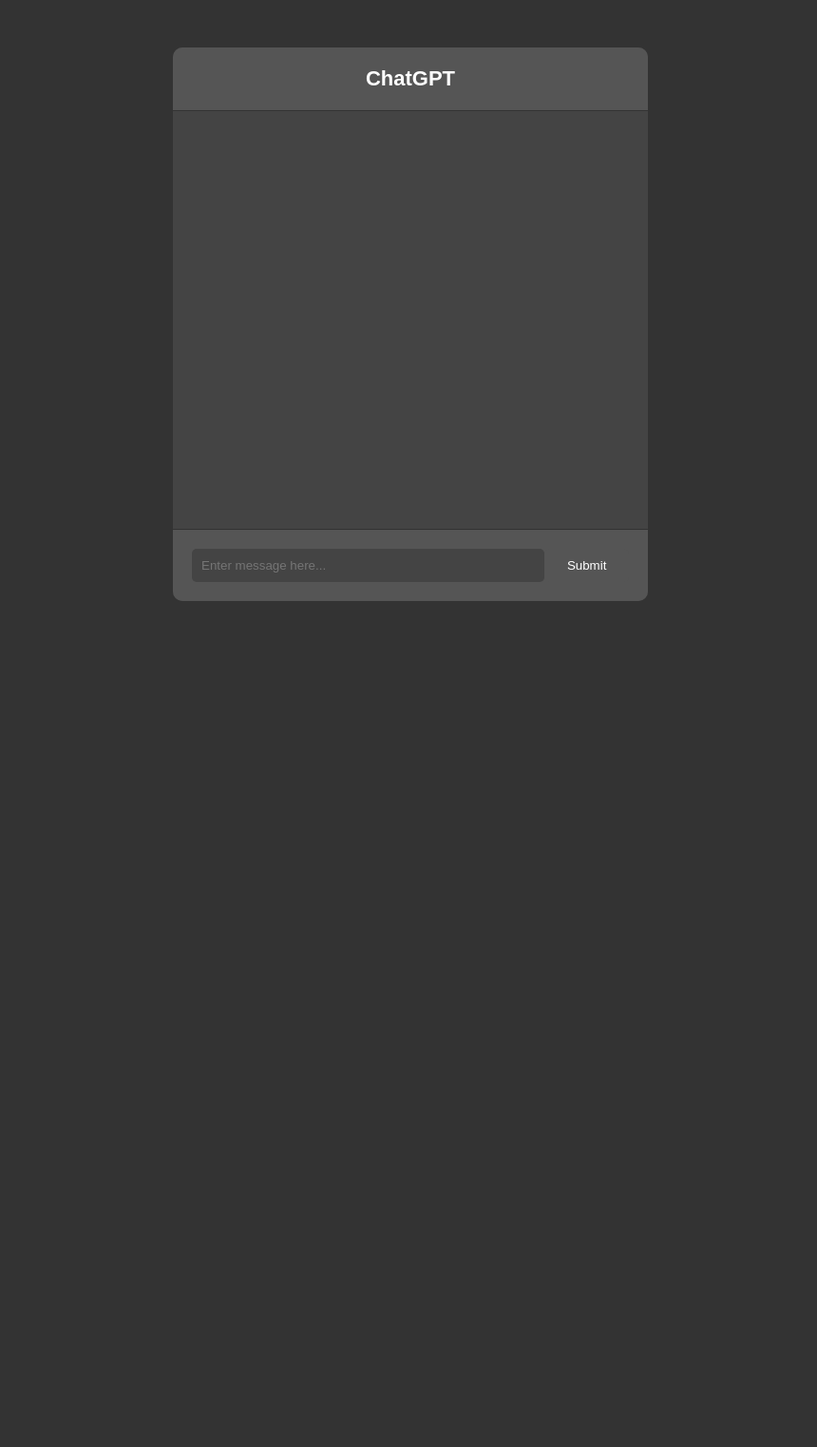
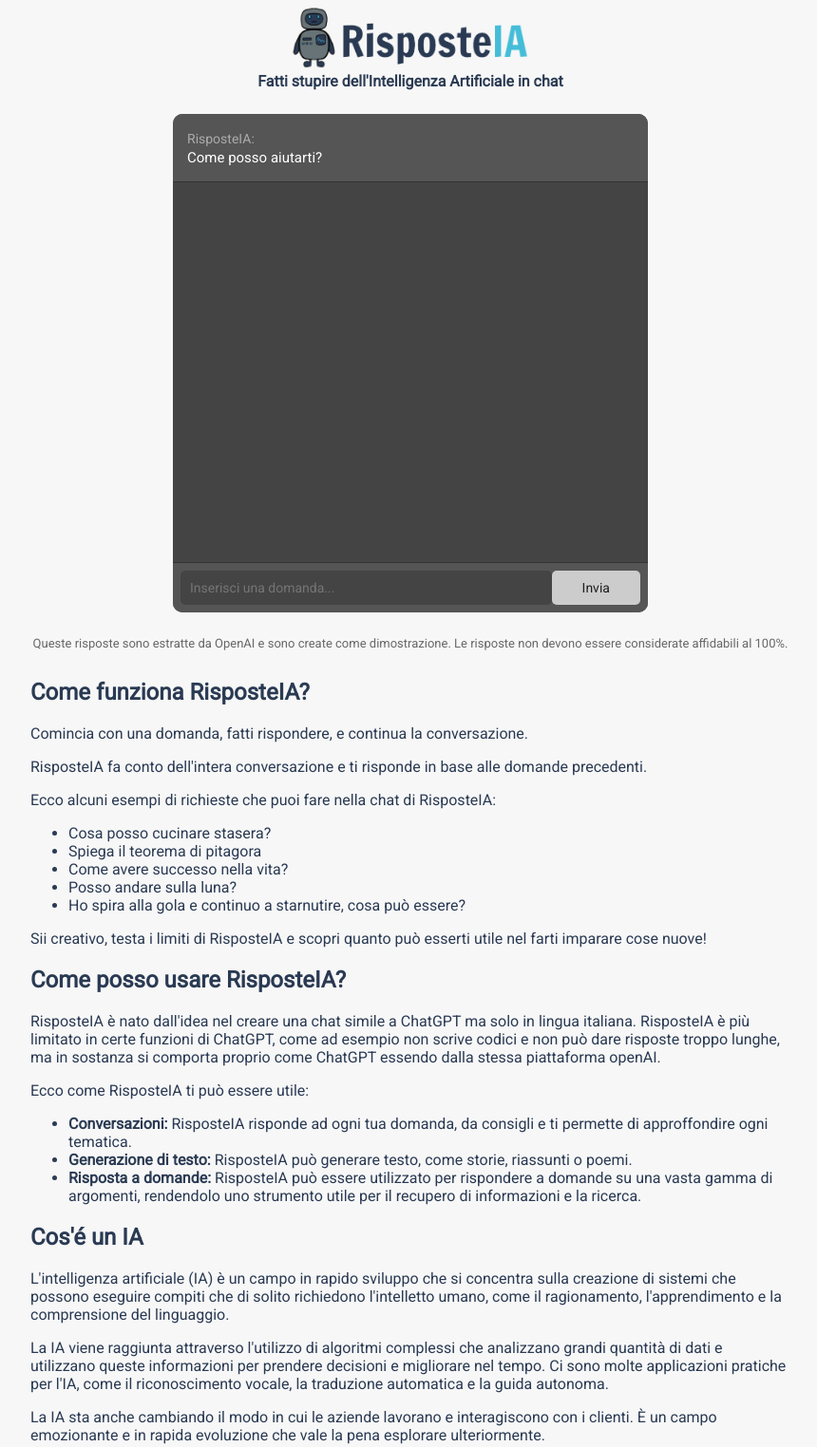
Before and after one commit to stofio/risposteia, a plain HTML site: page index.html in a window 1280 px wide. Shown: the whole page at 95% size, without its empty margins (208-1068 px from the left). Before the commit the page ends 800 px from the top, so only its background shows below. Drawn offline with Linux system fonts and the light colour scheme.

Commit message:
Design and text done

```diff
--- a/index.html
+++ b/index.html
@@ -3,62 +3,158 @@
 <head>
   <meta charset="UTF-8">
   <meta name="viewport" content="width=device-width, initial-scale=1.0">
-  <title>ChatGPT</title>
-  <link rel="stylesheet" type="text/css" href="style.css">
+  <meta name="description" content="Prova l'intelligenza artificiale che si basa su ChatGPT in italiano! RisposteIA è una chat alla quale puoi fare domande e ricevere una risposta intelligente in pochi istanti.">
+  <meta name="keywords" content="Intelligenza Artificiale, IA, chat, ChatGPT, openAI">
+  <title>RisposteIA Chat: Intelligenza Artificiale in Italiano</title>
+
+
+  <link rel="preconnect" href="https://fonts.googleapis.com">
+  <link rel="preconnect" href="https://fonts.gstatic.com" crossorigin>
+  <link href="https://fonts.googleapis.com/css2?family=Roboto" rel="stylesheet">
 </head>
 <body>
+  <header>
+    <div class="header-logo">
+      <img src="risposteIA logo.png" />
+      <h1>Fatti stupire dell'Intelligenza Artificiale in chat</h1>
+    </div>
+  </header>
+
   <div id="chat-container">
     <div id="chat-header">
-      <h1>ChatGPT</h1>
+      <div class="msg-container">
+        <div class="message risposteia">
+          <label class="sender-name">RisposteIA:</label>
+          <p>Come posso aiutarti?</p>
+        </div>
+      </div>
     </div>
     <div id="chat-messages">
       <!-- messages will be added here dynamically -->
     </div>
-    <div id="chat-input">
-      <input type="text" id="message-input" placeholder="Enter message here...">
-      <button id="submit-button">Submit</button>
+    <form id="chat-input">
+      <input type="text" id="message-input" placeholder="Inserisci una domanda...">
+      <button id="submit-button">Invia</button>
+    </form>
   </div>
+  <p class="disclaimer">Queste risposte sono estratte da OpenAI e sono create come dimostrazione. Le risposte non devono essere considerate affidabili al 100%.</p>
+
+  <div id="content">
+    <h2>Come funziona RisposteIA?</h2>
+    <p>Comincia con una domanda, fatti rispondere, e continua la conversazione. </p>
+    <p>RisposteIA fa conto dell'intera conversazione e ti risponde in base alle domande precedenti.</p>
+
+    <p>Ecco alcuni esempi di richieste che puoi fare nella chat di RisposteIA:</p>
+
+    <ul>
+      <li>Cosa posso cucinare stasera?</li>
+      <li>Spiega il teorema di pitagora</li>
+      <li>Come avere successo nella vita?</li>
+      <li>Posso andare sulla luna?</li>
+      <li>Ho spira alla gola e continuo a starnutire, cosa può essere?</li>
+    </ul>
+
+    <p>Sii creativo, testa i limiti di RisposteIA e scopri quanto può esserti utile nel farti imparare cose nuove!</p>
+
+    <h2>Come posso usare RisposteIA?</h2>
+    <p>RisposteIA è nato dall'idea nel creare una chat simile a ChatGPT ma solo in lingua italiana.
+    RisposteIA è più limitato in certe funzioni di ChatGPT, come ad esempio non scrive codici e non può dare risposte troppo lunghe,
+    ma in sostanza si comporta proprio come ChatGPT essendo dalla stessa piattaforma openAI.</p>
+
+    <p>Ecco come RisposteIA ti può essere utile:</p>
+    <ul>
+      <li><b>Conversazioni: </b>RisposteIA risponde ad ogni tua domanda, da consigli e ti permette di approffondire ogni tematica.</li>
+      <li><b>Generazione di testo: </b>RisposteIA può generare testo, come storie, riassunti o poemi.</li>
+      <li><b>Risposta a domande: </b>RisposteIA può essere utilizzato per rispondere a domande su una vasta gamma di argomenti, rendendolo uno strumento utile per il recupero di informazioni e la ricerca.</li>
+    </ul>
+
+
+    <h2>Cos'é un IA</h2>
+    <p>L'intelligenza artificiale (IA) è un campo in rapido sviluppo che si concentra sulla creazione di sistemi che possono eseguire compiti che di solito richiedono l'intelletto umano, come il ragionamento, l'apprendimento e la comprensione del linguaggio. </p>
+    <p>La IA viene raggiunta attraverso l'utilizzo di algoritmi complessi che analizzano grandi quantità di dati e utilizzano queste informazioni per prendere decisioni e migliorare nel tempo. Ci sono molte applicazioni pratiche per l'IA, come il riconoscimento vocale, la traduzione automatica e la guida autonoma.</p>
+    <p>La IA sta anche cambiando il modo in cui le aziende lavorano e interagiscono con i clienti. È un campo emozionante e in rapida evoluzione che vale la pena esplorare ulteriormente.</p>
+
   </div>
-  <script src="script.js"></script>
+
 </body>
 </html>
 
 <style>
+
+#content {
+  color: #2a3a53;
+  max-width: 800px;
+  margin: 0 auto;
+  margin-top: 30px;
+  padding:  0 10px;
+}
+
 body {
-  background-color: #333;
-  color: #fff;
+  font-family: Roboto;
+  background-color: #f7f7f7;
   font-family: Arial, sans-serif;
+}
+
+body * {
+  font-family: Roboto;
 }
 
 #chat-container {
   width: 500px;
-  margin: 50px auto;
+  margin: 25px auto;
   background-color: #444;
   border-radius: 10px;
   overflow: hidden;
 }
 
+@media only screen and (max-width: 600px) {
+  #chat-container {
+    width: 95%;
+  }
+}
+
 #chat-header {
   background-color: #555;
-  padding: 20px;
-  text-align: center;
   border-bottom: 1px solid #333;
 }
 
-#chat-header h1 {
+.header-logo {
+  text-align: center;
+}
+.header-logo img {
+  max-width: 250px;
+}
+
+.header-logo h1 {
+  color: #2a3a53;
   margin: 0;
-  font-size: 22px;
+  font-size: 16px;
 }
 
 #chat-messages {
   height: 400px;
   overflow-y: scroll;
-  padding: 20px;
+}
+
+#chat-messages::-webkit-scrollbar {
+  width: 10px;
+  border-left: solid 1px #333333;
+}
+
+#chat-messages::-webkit-scrollbar-thumb {
+  background-color: #888;
+  border-radius: 10px;
+}
+
+@media only screen and (max-width: 600px) {
+  #chat-messages {
+    height: 300px;
+  }
 }
 
 #chat-input {
   background-color: #555;
-  padding: 20px;
+  padding: 8px;
   border-top: 1px solid #333;
   display: flex;
   justify-content: space-between;
@@ -71,6 +167,35 @@
   border-radius: 5px;
   background-color: #444;
   color: #fff;
+  font-size: 14px;
+}
+
+.sender-name {
+  opacity: 0.5;
+  font-size: 14px;
+  line-height: 22px;
+}
+
+.message {
+  padding: 15px;
+  color: #fff;
+}
+
+.message p {
+  margin: 0;
+  font-size: 15px;
+  line-height: 19px;
+}
+
+.message.risposteia {
+  background-color: #555555;
+}
+
+@media only screen and (max-width: 600px) {
+  #chat-input input {
+    width: 70%;
+    font-size: 12px;
+  }
 }
 
 #chat-input button {
@@ -78,23 +203,41 @@
   padding: 10px;
   border: none;
   border-radius: 5px;
-  background-color: #555;
-  color: #fff;
+  background-color: #ccc;
+  color: #202023;
   cursor: pointer;
+  font-size: 14px;
+}
+
+#chat-input button:hover {
+  background-color: #ddd;  /* even lighter shade of gray */
+}
+
+@media only screen and (max-width: 600px) {
+  #chat-input button {
+    width: 30%;
+    font-size: 12px;
+  }
 }
 
 #chat-input button:hover {
   background-color: #666;
 }
+
+.disclaimer {
+  font-size: 13px;
+    color: #686868;
+    text-align: center;
+}
+
 </style>
 
 <script type="text/javascript">
   const apiKey = "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";
 const endpoint = `https://api.openai.com/v1/engines/text-davinci-002/jobs`;
 
-const inputText = document.getElementById("input-text").value;
 
-fetch(endpoint, {
+/*fetch(endpoint, {
   method: "POST",
   headers: {
     "Content-Type": "application/json",
@@ -118,33 +261,46 @@
     document.getElementById("response").innerHTML = response;
   })
   .catch(error => console.error(error));
-
+*/
 
 
 const chatMessages = document.querySelector("#chat-messages");
 const messageInput = document.querySelector("#message-input");
 const submitButton = document.querySelector("#submit-button");
-
-submitButton.addEventListener("click", function() {
-});
-  testChat();
+const form = document.querySelector("#chat-input");
 
 
-function testChat() {
-  messageInput.value = "Ciao, come stai?";
-  submitButton.click();
+form.addEventListener("submit", function(event) {
+    event.preventDefault();
+  //addMessage(messageInput.value, 'RisposteIA');
+  addMessage(messageInput.value, 'Io');
 
-  // wait for API response before adding test response
-  setTimeout(function() {
-    const testResponse = "Sto bene, grazie. E tu?";
+  });
+
+chatMessages.addEventListener("click", function(event) {
+    event.preventDefault();
+  //addMessage(messageInput.value, 'RisposteIA');
+  addMessage(messageInput.value, 'RisposteIA');
+
+  });
+
+
+
+function addMessage(text, name) {
+  let msgColorClass = '';
+  if(name == 'RisposteIA') {
+    msgColorClass = 'risposteia';
+  }
+
   const messageContainer = document.createElement("div");
+  messageContainer.className = 'msg-container';
   messageContainer.innerHTML = `
-      <div class="message response">
-        <p>${testResponse}</p>
+    <div class="message ${msgColorClass}">
+      <label class="sender-name">${name}:</label>
+      <p>${text}</p>
     </div>
   `;
   chatMessages.appendChild(messageContainer);
-  }, 1000);
 }
 
 
```
Also changed, not shown: risposteIA logo.png (added). Lines whose indentation alone changed are shown as unchanged.
